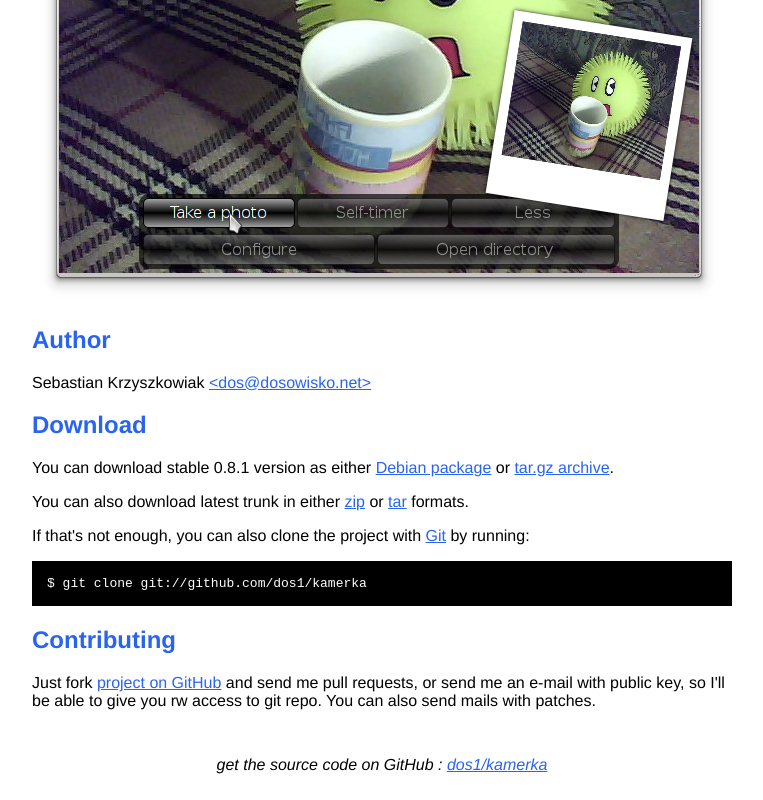
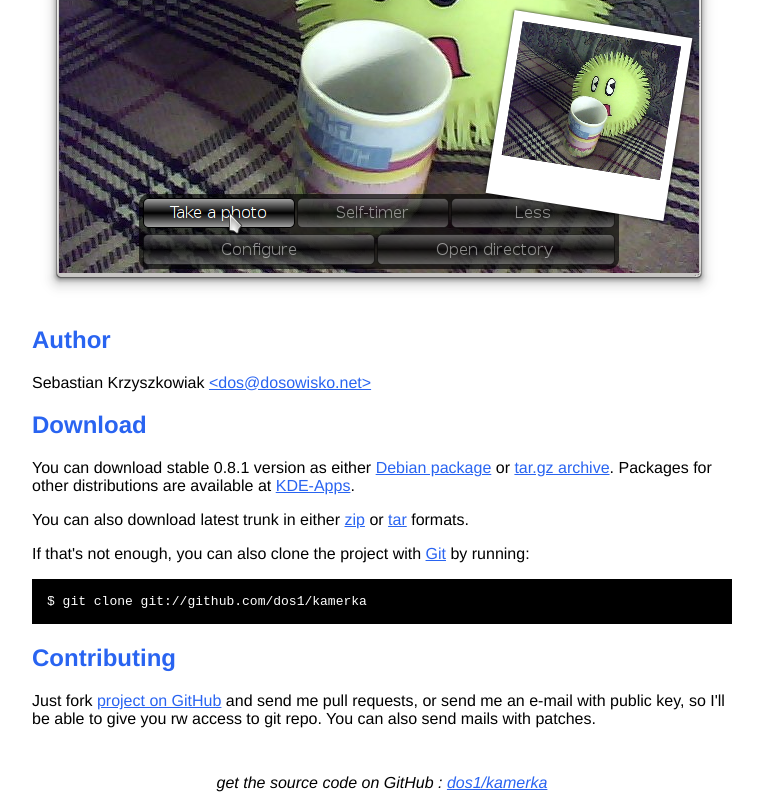
Before and after one commit to dos1/kamerka, a plain HTML site: page index.html in a window 1280 px wide. Shown: the part 456-1256 px from the top of the page, without its empty margins (258-1021 px from the left). Drawn offline with Linux system fonts and the light colour scheme.

Commit message:
other distros

```diff
--- a/index.html
+++ b/index.html
@@ -59,7 +59,7 @@
     <p>Sebastian Krzyszkowiak <a href="mailto:dos@dosowisko.net">&lt;dos@dosowisko.net&gt;</a></p>
 
     <h2>Download</h2>
-    <p>You can download stable 0.8.1 version as either <a href="http://dosowisko.net/kamerka/downloads/kamerka_0.8.1-1_i386.deb">Debian package</a> or <a href="http://dosowisko.net/kamerka/downloads/kamerka-0.8.1.tar.gz">tar.gz archive</a>.
+    <p>You can download stable 0.8.1 version as either <a href="http://dosowisko.net/kamerka/downloads/kamerka_0.8.1-1_i386.deb">Debian package</a> or <a href="http://dosowisko.net/kamerka/downloads/kamerka-0.8.1.tar.gz">tar.gz archive</a>. Packages for other distributions are available at <a href="http://kde-apps.org/content/show.php?content=142415">KDE-Apps</a>.</p>
 
     <p>
       You can also download latest trunk in either
```
